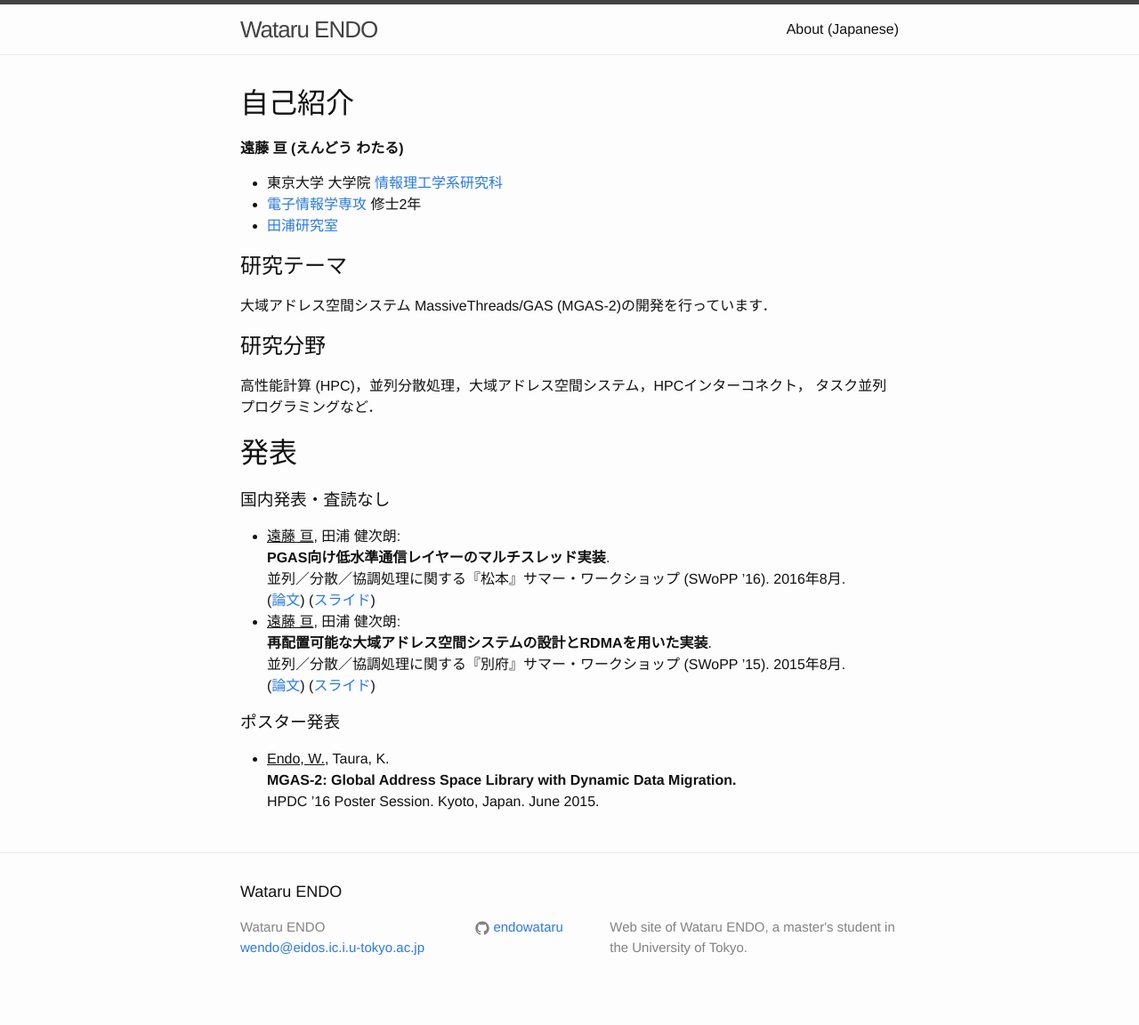
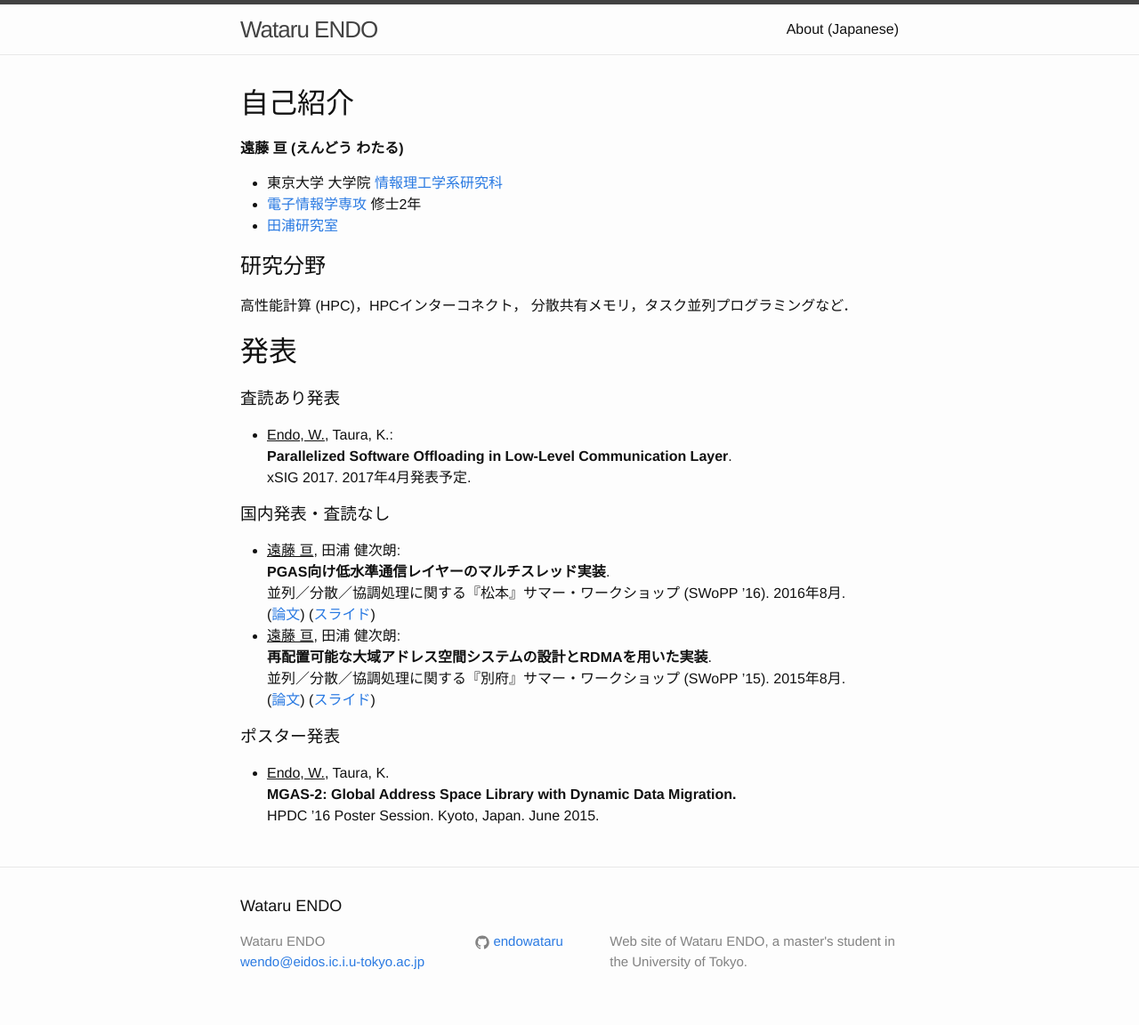
Before and after one commit to endowataru/endowataru.github.io, a Jekyll site: the page built from ja.md, in a window 1280 px wide. Shown: the whole page at 89% size. Built offline with Jekyll 4.4.1, drawn with Linux system fonts in a browser that asks for light colours.

Commit message:
Add xSIG

```diff
--- a/ja.md
+++ b/ja.md
@@ -12,19 +12,20 @@ __遠藤 亘 (えんどう わたる)__
 - [電子情報学専攻](http://www.i.u-tokyo.ac.jp/edu/course/ice/index.shtml) 修士2年
 - [田浦研究室](http://www.eidos.ic.i.u-tokyo.ac.jp)
 
-## 研究テーマ
-
-大域アドレス空間システム MassiveThreads/GAS (MGAS-2)の開発を行っています．
-
 ## 研究分野
 
-高性能計算 (HPC)，並列分散処理，大域アドレス空間システム，HPCインターコネクト，
-タスク並列プログラミングなど．
+高性能計算 (HPC)，HPCインターコネクト，
+分散共有メモリ，タスク並列プログラミングなど．
 
 # 発表
 
+### 査読あり発表
+
+- <u>Endo, W.</u>, Taura, K.:
+  __Parallelized Software Offloading in Low-Level Communication Layer__.
+  xSIG 2017. 2017年4月発表予定.
+
 ### 国内発表・査読なし
-
 
 - <u>遠藤 亘</u>, 田浦 健次朗:
   __PGAS向け低水準通信レイヤーのマルチスレッド実装__.
```
